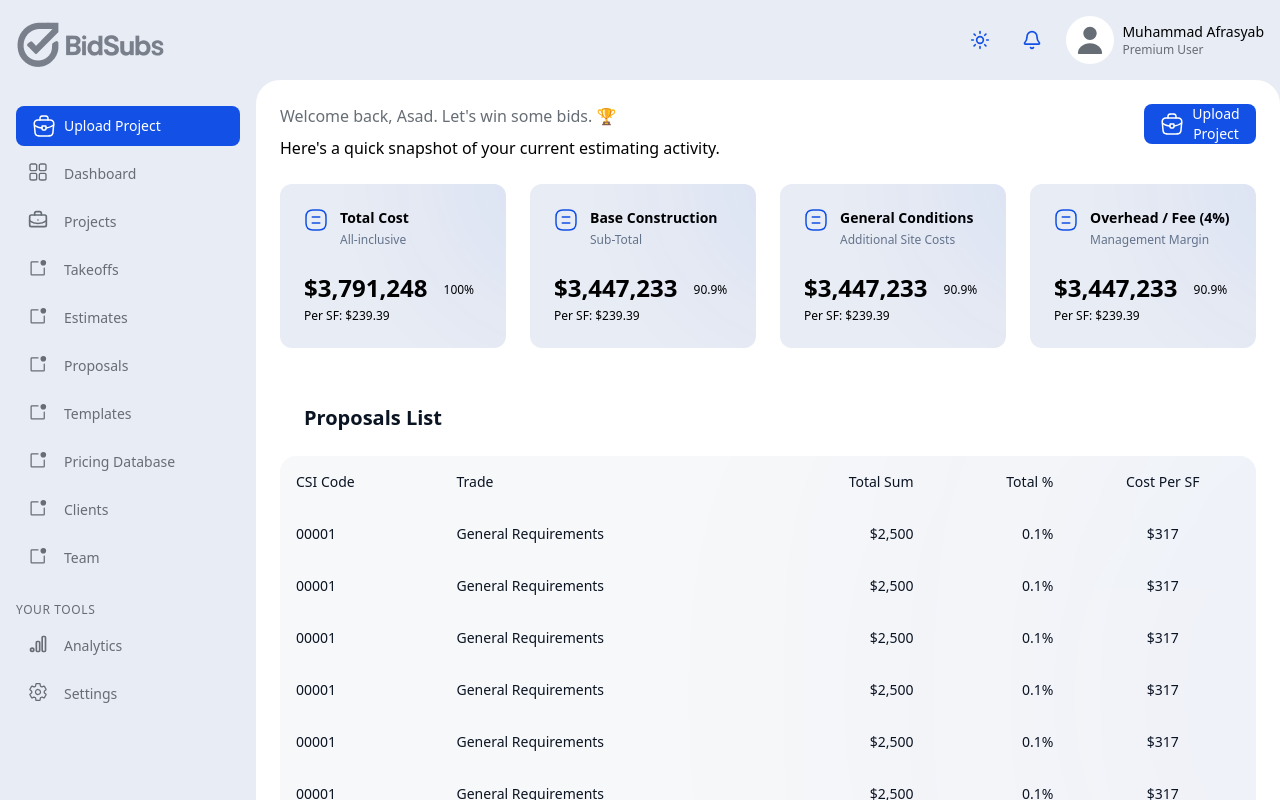
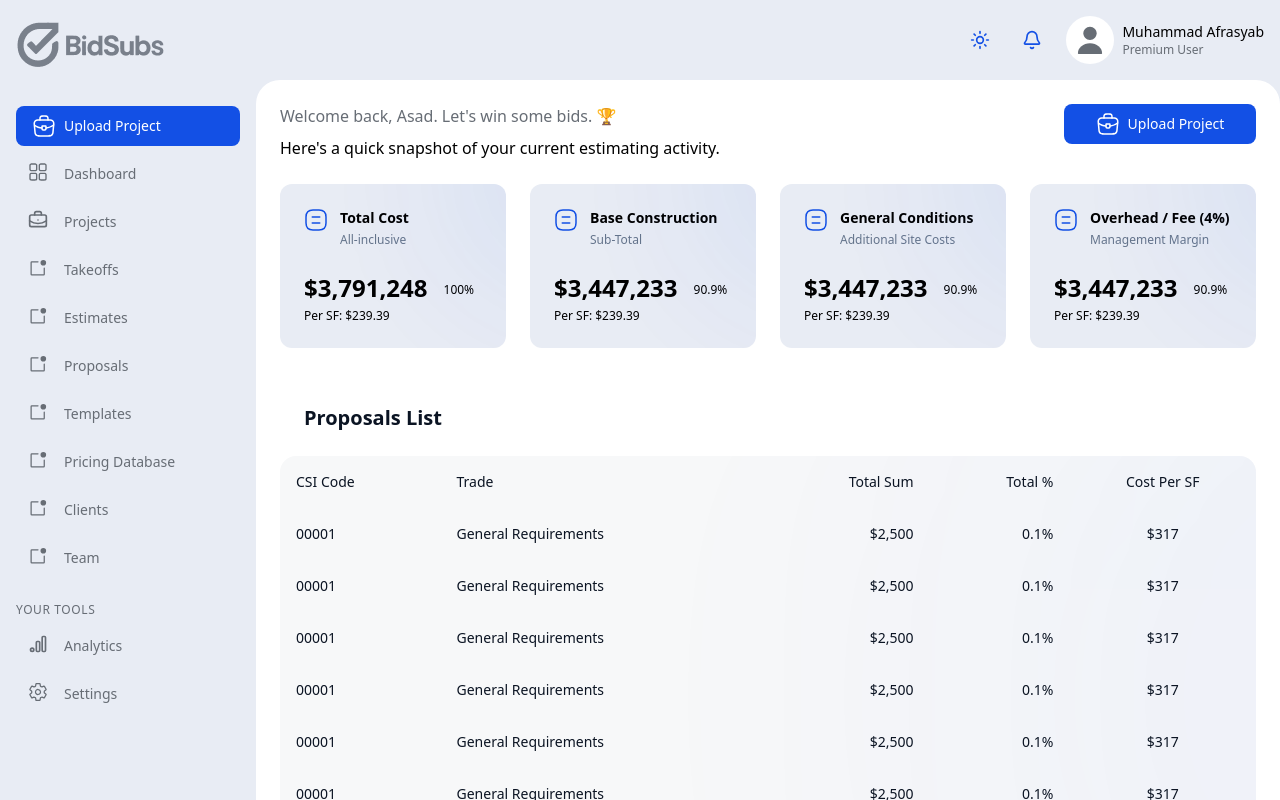
Before and after one commit to Afrasyab11/Bid-Subs, a React (Vite) app: page /dashboard in a window 1280 px wide. Built offline with nearby package versions, Linux system fonts and the light colour scheme.

Commit message:
Fixed the issue of upload project button

```diff
--- a/src/components/dashboard/Dashboard.tsx
+++ b/src/components/dashboard/Dashboard.tsx
@@ -94,7 +94,7 @@ const Dashboard: React.FC = () => {
           <Button
             label=""
             onClick={() => setIsModalOpen(true)}
-            className="bg-blue w-fit text-white max-w-28 max-h-10 px-4 rounded-lg text-sm font-medium flex items-center gap-2 transition-colors"
+            className="bg-blue w-fit text-white max-w-48 max-h-10 px-4 rounded-lg text-sm font-medium flex items-center gap-2 transition-colors"
           >
             <Image src={Icons?.dash_upload_btn_icon} className="h-6 w-6" />
             Upload Project
```
